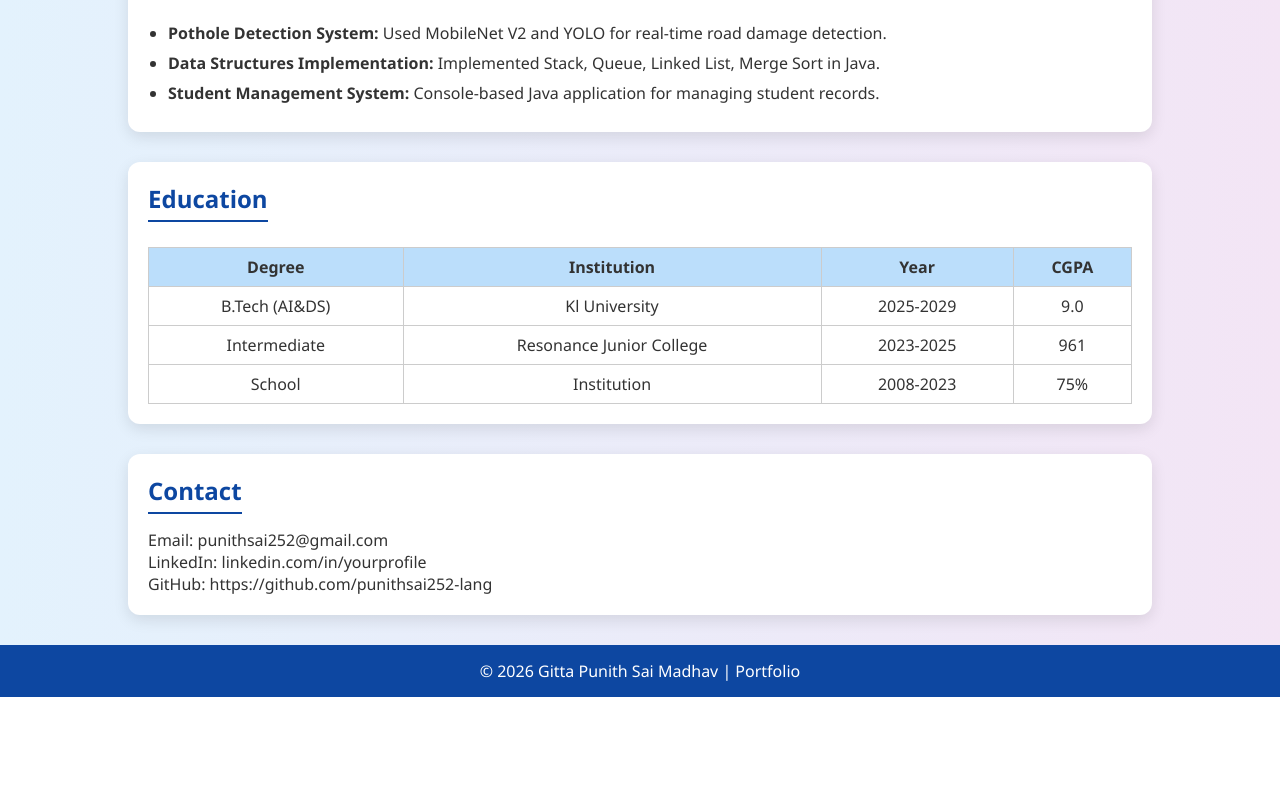
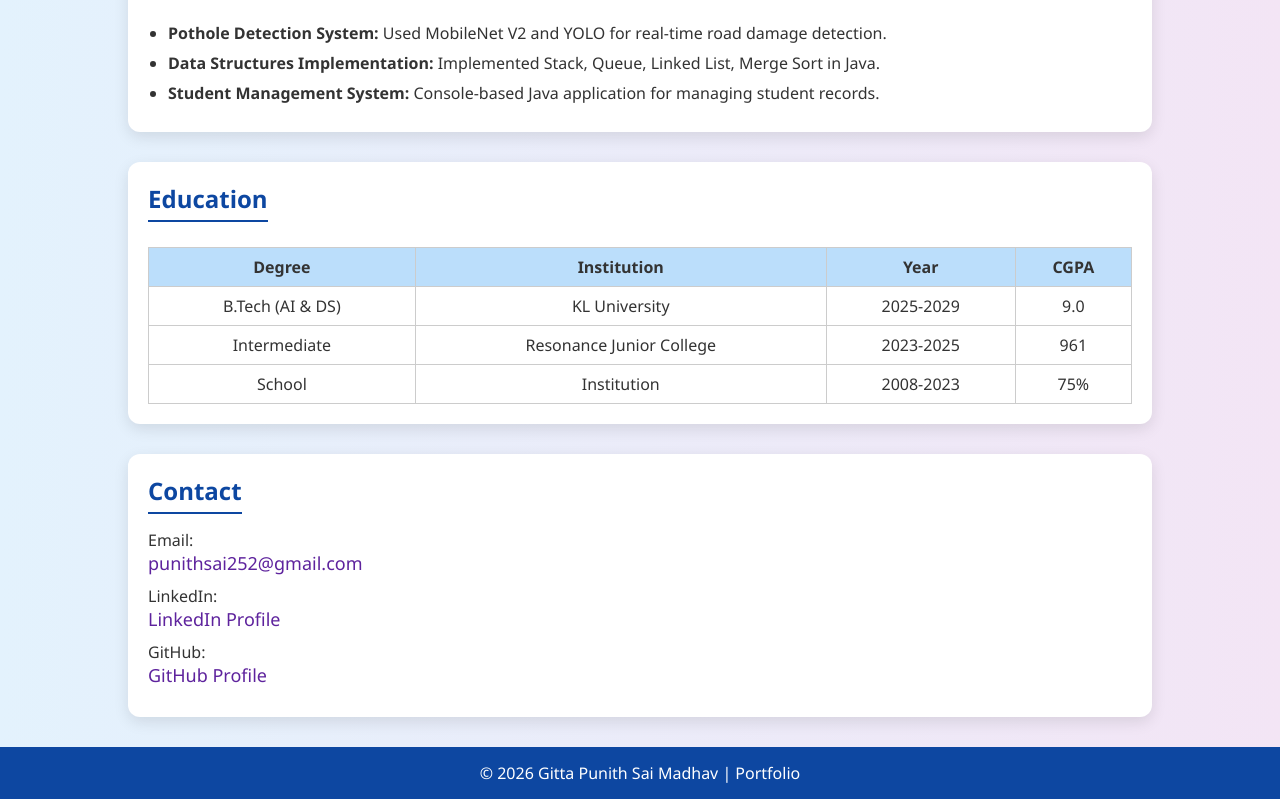
Before and after one commit to punithsai252-lang/PORTFOLIO, a plain HTML site: page index.html in a window 1280 px wide. Shown: the part 797-1596 px from the top of the page. Before the commit the page ends 1494 px from the top, so only its background shows below. Drawn offline with Linux system fonts and the light colour scheme.

Commit message:
Update index.html

```diff
--- a/index.html
+++ b/index.html
@@ -3,18 +3,18 @@
 <head>
 <meta charset="UTF-8">
 <meta name="viewport" content="width=device-width, initial-scale=1.0">
-<title>Punith Sai| Portfolio</title>
+<title>Gitta Punith Sai Madhav | Portfolio</title>
 
 <style>
     *{
         margin:0;
         padding:0;
         box-sizing:border-box;
-        font-family: 'Segoe UI', sans-serif;
+        font-family:'Segoe UI', sans-serif;
     }
 
     body{
-        background: linear-gradient(to right, #e3f2fd, #f3e5f5);
+        background:linear-gradient(to right, #e3f2fd, #f3e5f5);
         color:#333;
     }
 
@@ -104,6 +104,22 @@
         background:#bbdefb;
     }
 
+    /* CONTACT LINKS */
+    #contact a{
+        color:#5e239d;
+        text-decoration:none;
+        font-size:18px;
+    }
+
+    #contact a:hover{
+        text-decoration:underline;
+        color:#0d47a1;
+    }
+
+    .contact-item{
+        margin-bottom:10px;
+    }
+
     footer{
         text-align:center;
         padding:15px;
@@ -117,6 +133,15 @@
         section{
             width:95%;
         }
+
+        nav a{
+            margin:0 8px;
+            font-size:14px;
+        }
+
+        .hero h1{
+            font-size:25px;
+        }
     }
 
 </style>
@@ -124,14 +149,13 @@
 
 <body>
 
-
-
 <!-- HERO -->
 <div class="hero">
     <img src="phot" alt="Profile Photo">
     <h1>Gitta Punith Sai Madhav</h1>
     <p>B.Tech Student | Java Developer | AI & ML Enthusiast</p>
 </div>
+
 <!-- NAVIGATION -->
 <nav>
     <a href="#about">About</a>
@@ -147,7 +171,8 @@
     <p>
         I am a B.Tech student passionate about programming, data structures,
         and artificial intelligence. I enjoy solving problems using Java and
-        working on machine learning projects like pothole detection using MobileNet and YOLO.
+        working on machine learning projects like pothole detection using
+        MobileNet and YOLO.
     </p>
 </section>
 
@@ -167,14 +192,27 @@
 <section id="projects">
     <h2>Projects</h2>
     <ul>
-        <li><b>Pothole Detection System:</b> Used MobileNet V2 and YOLO for real-time road damage detection.</li>
-        <li><b>Data Structures Implementation:</b> Implemented Stack, Queue, Linked List, Merge Sort in Java.</li>
-        <li><b>Student Management System:</b> Console-based Java application for managing student records.</li>
+        <li>
+            <b>Pothole Detection System:</b>
+            Used MobileNet V2 and YOLO for real-time road damage detection.
+        </li>
+
+        <li>
+            <b>Data Structures Implementation:</b>
+            Implemented Stack, Queue, Linked List, Merge Sort in Java.
+        </li>
+
+        <li>
+            <b>Student Management System:</b>
+            Console-based Java application for managing student records.
+        </li>
     </ul>
 </section>
+
 <!-- EDUCATION -->
 <section id="education">
     <h2>Education</h2>
+
     <table>
 
         <tr>
@@ -183,35 +221,70 @@
             <th>Year</th>
             <th>CGPA</th>
         </tr>
+
         <tr>
-            <td>B.Tech (AI&DS)</td>
-            <td>Kl University</td>
+            <td>B.Tech (AI & DS)</td>
+            <td>KL University</td>
             <td>2025-2029</td>
-            <td>9.0 </td>
+            <td>9.0</td>
         </tr>
+
         <tr>
             <td>Intermediate</td>
             <td>Resonance Junior College</td>
             <td>2023-2025</td>
             <td>961</td>
         </tr>
+
         <tr>
             <td>School</td>
             <td>Institution</td>
             <td>2008-2023</td>
             <td>75%</td>
         </tr>
+
     </table>
 </section>
 
 <!-- CONTACT -->
 <section id="contact">
+
     <h2>Contact</h2>
-    <p>Email: punithsai252@gmail.com</p>
-    <p>LinkedIn: linkedin.com/in/yourprofile</p>
-    <p>GitHub: https://github.com/punithsai252-lang</p>
+
+    <div class="contact-item">
+        <p>Email:</p>
+
+        <!-- Email Link -->
+        <a href="mailto:punithsai252@gmail.com">
+            punithsai252@gmail.com
+        </a>
+    </div>
+
+    <div class="contact-item">
+        <p>LinkedIn:</p>
+
+        <!-- LinkedIn Link -->
+        <a href="https://www.linkedin.com/in/yourprofile"
+           target="_blank"
+           rel="noopener noreferrer">
+            LinkedIn Profile
+        </a>
+    </div>
+
+    <div class="contact-item">
+        <p>GitHub:</p>
+
+        <!-- GitHub Link -->
+        <a href="https://github.com/punithsai252-lang"
+           target="_blank"
+           rel="noopener noreferrer">
+            GitHub Profile
+        </a>
+    </div>
+
 </section>
 
+<!-- FOOTER -->
 <footer>
     © 2026 Gitta Punith Sai Madhav | Portfolio
 </footer>
```
